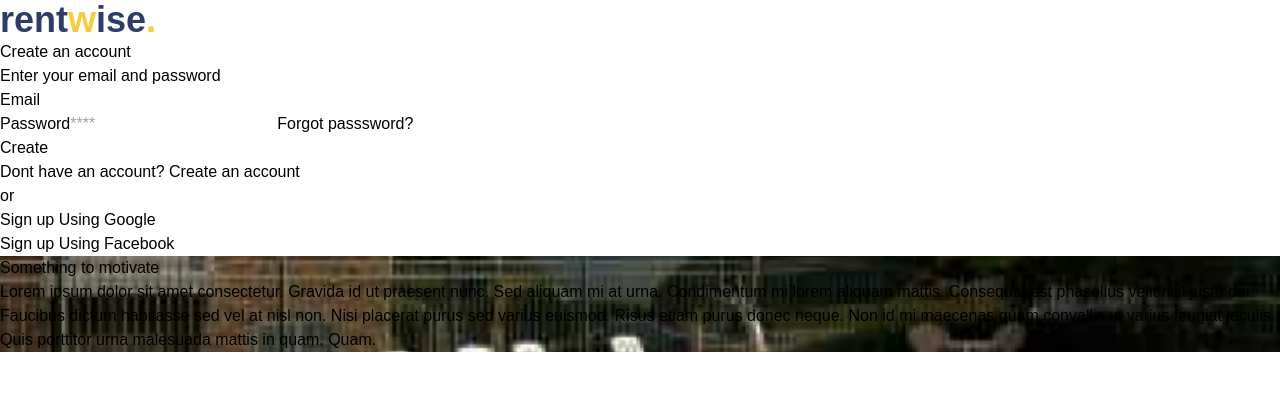
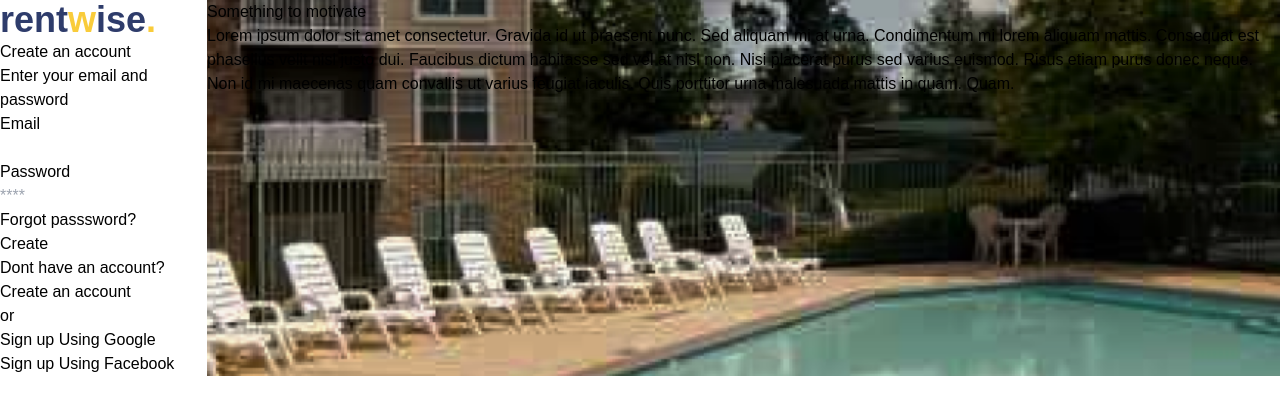
Before and after one commit to Obadea/rentwise, a React (Create React App) app: page /signin in a window 1280 px wide. Shown: the top 414 px of the page. Built offline with nearby package versions, Linux system fonts and the light colour scheme; a web font is replaced by a local one.

Commit message:
signin pafe arrangement

```diff
--- a/src/pages/signinpage/SignInPage.jsx
+++ b/src/pages/signinpage/SignInPage.jsx
@@ -3,7 +3,7 @@ import Logo from "../../components/Logo";
 
 function SignInPage() {
   return (
-    <div>
+    <div className="flex flex-col lg:flex-row">
       <div>
         <Logo />
         <div>
@@ -42,6 +42,7 @@ function SignInPage() {
           backgroundPosition: "center",
           backgroundRepeat: "no-repeat",
         }}
+        className="hidden lg:block"
       >
         <div>
           <h4>Something to motivate</h4>
```
